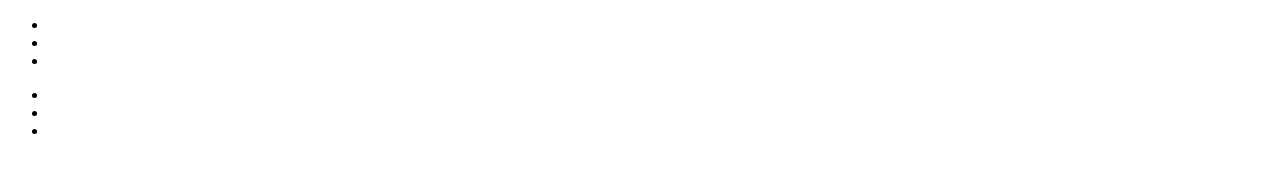
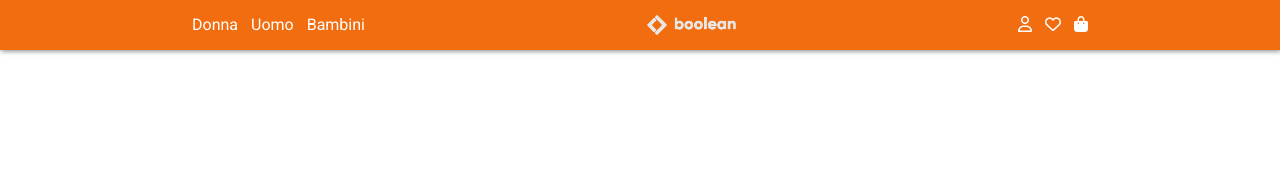
Before and after one commit to michelearcopinto/html-css-boolando, a plain HTML site: page index.html in a window 1280 px wide. Drawn offline with Linux system fonts and the light colour scheme.

Commit message:
feat: added content and style to header elements

```diff
--- a/assets/css/style.css
+++ b/assets/css/style.css
@@ -2,4 +2,58 @@
     box-sizing: border-box;
     margin: 0;
     padding: 0;
+    /* border: 1px dashed black; */
 }
+
+html {
+    font-family: 'Roboto', sans-serif;
+}
+
+header {
+    color: white;
+    background-color: #F26D10;
+    padding-block: 15px;
+    box-shadow: 1px 1px 5px rgba(0, 0, 0, 0.5);
+    position: fixed;
+    top: 0;
+    width: 100%;
+}
+
+img {
+    width: 100%;
+    display: block;
+}
+
+a:hover,
+li:hover {
+    cursor: pointer;
+}
+
+.content {
+    width: 70%;
+    margin: 0 auto;
+}
+
+header nav {
+    display: flex;
+    justify-content: space-between;
+}
+
+header nav ul {
+    display: flex;
+    align-items: center;
+    gap: 13px;
+}
+
+header nav ul:first-child li:hover {
+    text-decoration: underline;
+}
+
+li {
+    list-style-type: none;
+    text-transform: capitalize;
+}
+
+header nav figure {
+    width: 10%;
+}
--- a/index.html
+++ b/index.html
@@ -5,25 +5,35 @@
     <meta charset="UTF-8">
     <meta name="viewport" content="width=device-width, initial-scale=1.0">
     <title>Boolando</title>
+
+    <link rel="stylesheet" href="./assets/css/style.css">
+    <link rel="preconnect" href="https://fonts.googleapis.com">
+    <link rel="preconnect" href="https://fonts.gstatic.com" crossorigin>
+    <link
+        href="https://fonts.googleapis.com/css2?family=Roboto:ital,wght@0,100;0,300;0,400;0,500;0,700;0,900;1,100;1,300;1,400;1,500;1,700;1,900&display=swap"
+        rel="stylesheet">
+    <link rel="stylesheet" href="https://cdnjs.cloudflare.com/ajax/libs/font-awesome/6.4.2/css/all.min.css"
+        integrity="sha512-z3gLpd7yknf1YoNbCzqRKc4qyor8gaKU1qmn+CShxbuBusANI9QpRohGBreCFkKxLhei6S9CQXFEbbKuqLg0DA=="
+        crossorigin="anonymous" referrerpolicy="no-referrer" />
 </head>
 
 <body>
     <header>
-        <nav>
+        <nav class="content">
             <ul>
-                <li><a href=""></a></li>
-                <li><a href=""></a></li>
-                <li><a href=""></a></li>
+                <li><a href=""></a>donna</li>
+                <li><a href=""></a>uomo</li>
+                <li><a href=""></a>bambini</li>
             </ul>
 
             <figure>
-
+                <img src="./assets/img/boolean-logo.png" alt="logo">
             </figure>
 
             <ul>
-                <li><a href=""></a></li>
-                <li><a href=""></a></li>
-                <li><a href=""></a></li>
+                <li><a href=""></a><i class="fa-regular fa-user"></i></li>
+                <li><a href=""></a><i class="fa-regular fa-heart"></i></li>
+                <li><a href=""></a><i class="fa-solid fa-bag-shopping"></i></li>
             </ul>
         </nav>
     </header>
```
